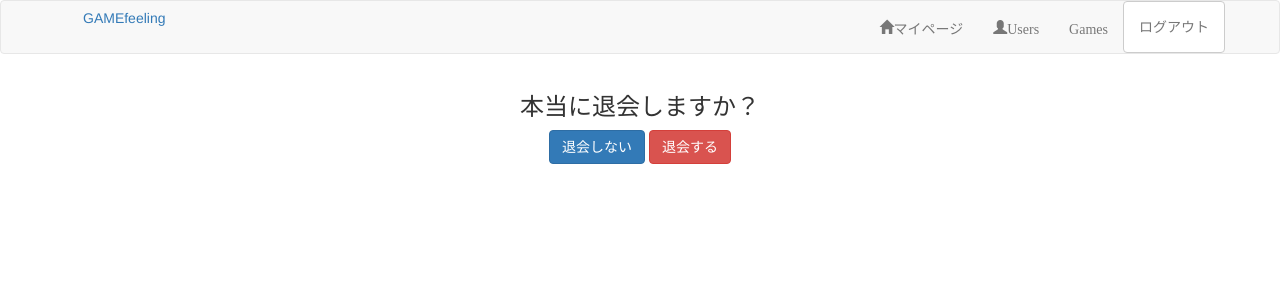
After one commit to sten031/GAMEfeeling, a Rails app: page /users/1/edit/leave in a window 1280 px wide. The commit adds this page. Shown: the top 300 px of the page. Run offline with Rails 7, Linux system fonts and the light colour scheme; the visitor is signed in with stand-in values (Sample User, id 1); style sheets or scripts are compiled from the project's sources; parts of the project's set-up code (start-up, migrations or seed data) failed here and were passed over; some libraries are stand-ins or nearby versions.

Commit message:
ユーザー退会機能作成

```diff
--- a/app/controllers/users_controller.rb
+++ b/app/controllers/users_controller.rb
@@ -13,10 +13,16 @@ class UsersController < ApplicationController
     @user.update(user_params)
     redirect_to user_path(@user)
   end
+  def leave
+    @user = User.find(params[:id])
+  end
   def destroy
+    @user = User.find(params[:id])
+    @user.destroy
+    redirect_to root_path
   end
   private
-  def user_params#アクション名、メソッド
+  def user_params
     params.require(:user).permit(:name, :introduction, :image)
   end
 end
--- a/app/views/users/edit.html.erb
+++ b/app/views/users/edit.html.erb
@@ -17,5 +17,5 @@
   <div class="actions">
     <%= f.submit %>
   </div>
-
 <% end %>
+<%= link_to '退会',leave_path(@user), class: "col-xs-3 btn btn-default edit_user_#{@user.id}" %>
--- /dev/null
+++ b/app/views/users/leave.html.erb
@@ -0,0 +1,5 @@
+<div class="text-center create-order-btn-wrpper col-xs-8 col-xs-offset-2">
+<h3>本当に退会しますか？</h3>
+<%= link_to "退会しない", edit_user_path(@user), class: "btn btn-primary" %>
+<%= link_to "退会する", user_path(@user), method: :delete, class: "btn btn-danger" %>
+</div>
--- a/app/views/users/show.html.erb
+++ b/app/views/users/show.html.erb
@@ -12,7 +12,6 @@
   <% if @user == current_user %>
   <div class="row">
     <%= link_to 'プロフィール編集',edit_user_path(@user), class: "col-xs-3 btn btn-default edit_user_#{@user.id}" %>
-    <%#= link_to '退会',_path(@user), class: "col-xs-3 btn btn-default edit_user_#{@user.id}" %>
   </div>
   <% end %>
 </div>
--- a/config/routes.rb
+++ b/config/routes.rb
@@ -2,9 +2,11 @@ Rails.application.routes.draw do
   root 'homes#top'
   get 'homes/about'
   devise_for :users
-  resources :users,only: [:show,:index,:edit,:update] do
+  resources :users,only: [:show,:index,:edit,:update,:destroy] do
     resource :relationships, only: [:create, :destroy]
   end
+   get 'users/:id/edit/leave' => 'users#leave', as: 'leave'
+   #as: ''で名前付きルートにできる
   resources :games do
     resource :game_comments, only: [:create, :destroy]
     resource :favorites, only: [:create, :destroy]
```
